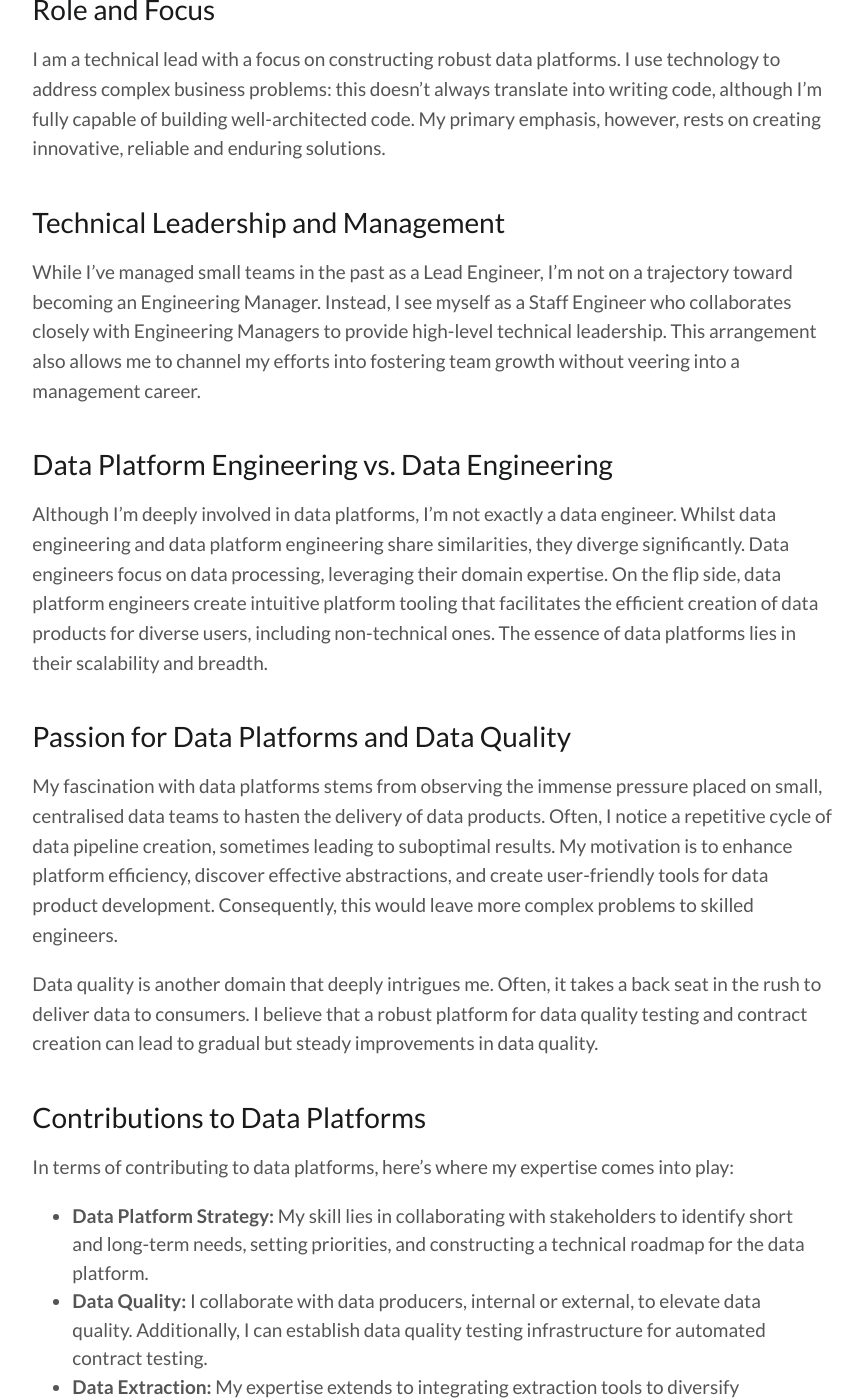
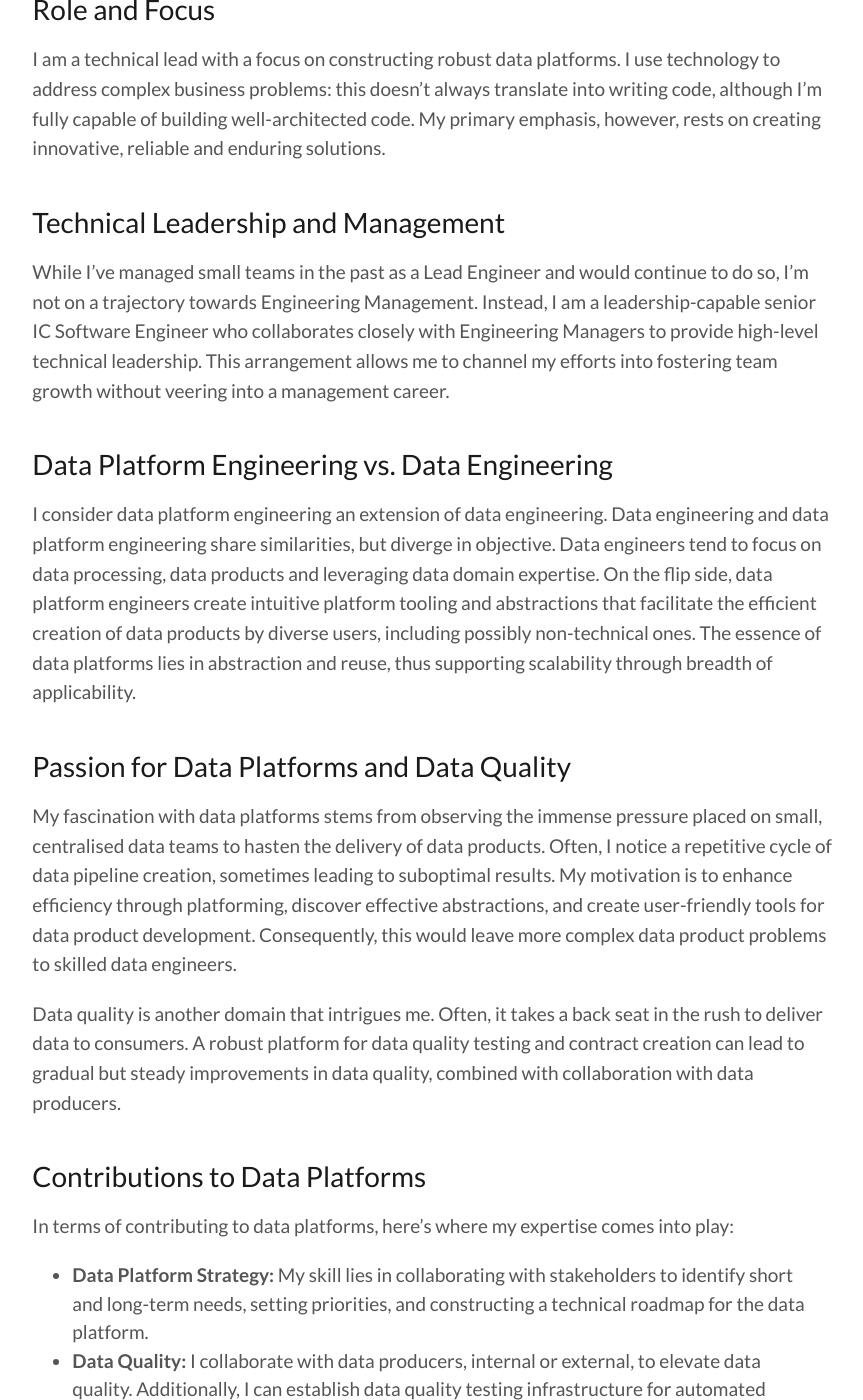
Before and after one commit to spiritedtechie/spiritedtechie.com, a Jekyll site: the page built from collections/_posts/2023-08-24-need-a-data-platform-tech-lead.md, in a window 1280 px wide and 1400 px high, scrolled down 1419 px. Shown: the whole window, without its empty margins (206-1069 px from the left). Built offline with Jekyll 4.4.1, drawn with Linux system fonts in a browser that asks for light colours; nearby versions of some CDN libraries; comment, search, counter and statistics services are not loaded; some of the changed text lies outside the part shown.

Commit message:
Tweaks to blog post on profile

```diff
--- a/collections/_posts/2023-08-24-need-a-data-platform-tech-lead.md
+++ b/collections/_posts/2023-08-24-need-a-data-platform-tech-lead.md
@@ -20,17 +20,17 @@ I am a technical lead with a focus on constructing robust data platforms. I use
 
 ## Technical Leadership and Management
 
-While I've managed small teams in the past as a Lead Engineer, I'm not on a trajectory toward becoming an Engineering Manager. Instead, I see myself as a Staff Engineer who collaborates closely with Engineering Managers to provide high-level technical leadership. This arrangement also allows me to channel my efforts into fostering team growth without veering into a management career.
+While I've managed small teams in the past as a Lead Engineer and would continue to do so, I'm not on a trajectory towards Engineering Management. Instead, I am a leadership-capable senior IC Software Engineer who collaborates closely with Engineering Managers to provide high-level technical leadership. This arrangement allows me to channel my efforts into fostering team growth without veering into a management career.
 
 ## Data Platform Engineering vs. Data Engineering
 
-Although I'm deeply involved in data platforms, I'm not exactly a data engineer. Whilst data engineering and data platform engineering share similarities, they diverge significantly. Data engineers focus on data processing, leveraging their domain expertise. On the flip side, data platform engineers create intuitive platform tooling that facilitates the efficient creation of data products for diverse users, including non-technical ones. The essence of data platforms lies in their scalability and breadth.
+I consider data platform engineering an extension of data engineering. Data engineering and data platform engineering share similarities, but diverge in objective. Data engineers tend to focus on data processing, data products and leveraging data domain expertise. On the flip side, data platform engineers create intuitive platform tooling and abstractions that facilitate the efficient creation of data products by diverse users, including possibly non-technical ones. The essence of data platforms lies in abstraction and reuse, thus supporting scalability through breadth of applicability.
 
 ## Passion for Data Platforms and Data Quality
 
-My fascination with data platforms stems from observing the immense pressure placed on small, centralised data teams to hasten the delivery of data products. Often, I notice a repetitive cycle of data pipeline creation, sometimes leading to suboptimal results. My motivation is to enhance platform efficiency, discover effective abstractions, and create user-friendly tools for data product development. Consequently, this would leave more complex problems to skilled engineers.
+My fascination with data platforms stems from observing the immense pressure placed on small, centralised data teams to hasten the delivery of data products. Often, I notice a repetitive cycle of data pipeline creation, sometimes leading to suboptimal results. My motivation is to enhance efficiency through platforming, discover effective abstractions, and create user-friendly tools for data product development. Consequently, this would leave more complex data product problems to skilled data engineers.
 
-Data quality is another domain that deeply intrigues me. Often, it takes a back seat in the rush to deliver data to consumers. I  believe that a robust platform for data quality testing and contract creation can lead to gradual but steady improvements in data quality.
+Data quality is another domain that intrigues me. Often, it takes a back seat in the rush to deliver data to consumers. A robust platform for data quality testing and contract creation can lead to gradual but steady improvements in data quality, combined with collaboration with data producers.
 
 ## Contributions to Data Platforms
 
@@ -38,11 +38,12 @@ In terms of contributing to data platforms, here's where my expertise comes into
 
 - **Data Platform Strategy:** My skill lies in collaborating with stakeholders to identify short and long-term needs, setting priorities, and constructing a technical roadmap for the data platform.
 - **Data Quality:** I collaborate with data producers, internal or external, to elevate data quality. Additionally, I can establish data quality testing infrastructure for automated contract testing.
-- **Data Extraction:** My expertise extends to integrating extraction tools to diversify available data sources in the warehouse. I can also create scalable infrastructure for managing large data volumes.
+- **Data Extraction:** My expertise extends to integrating extraction tools to diversify available data sources. I can also create scalable infrastructure for managing the ingestion of large data volumes.
+- **Data Orchestration:** I have experience setting up orchestration systems for complex processing flows, with simple-to-use dashboarding and integration to metadata and lineage systems.
 - **Data Transformation:** I enjoy identifying opportunities for abstraction and reusing transformation logic. I'm also skilled in crafting tools that empower less technical users to undertake transformations.
-- **Data Lake/Warehouse:** My proficiency covers planning and constructing scalable data warehouses or data lakes. I can determine optimal data structures, and formats, and configure role-based access patterns.
-- **Semantic Layer:** I possess the capability to develop or integrate tools for defining business metrics from centralised data. Moreover, I can establish shared models for organisation-wide metric definitions.
-- **Infrastructure:** Each of these components requires robust infrastructure. I can manage and maintain this infrastructure, ensuring it meets SLAs.
+- **Data Lake/Warehouse:** My proficiency covers planning and constructing scalable data warehouses or lakes. I can determine optimal data structures/formats, and configure security.
+- **Semantic Layer:** I can develop or integrate tools for defining business metrics from centralised data. Moreover, I can establish shared models for organisation-wide metric definitions.
+- **Infrastructure:** The above requires robust infrastructure and monitoring. I can manage and maintain this operational aspect, ensuring SLAs are defined and met.
 
 ## Unique Contributions and Attributes
 
@@ -50,21 +51,22 @@ Ultimately, what sets me apart are the following attributes:
 
 - **Strategic Thinking:** I excel at crafting a technical vision aligned with overarching strategic business objectives, ensuring present efforts align with future goals.
 - **Iterative Delivery:** While future alignment is crucial, I'm also skilled at challenging unnecessary complexities and charting incremental pathways to success.
-- **Commercial Focus:** My commitment extends to assessing the business value of every endeavour, and seeking clarity on outcomes and impact.
+- **Commercial Focus:** My commitment extends to assessing the business value of every endeavour and seeking clarity on outcomes and impact.
 - **Empathetic Leadership:** Understanding the pain points of all stakeholders, including engineers, is a priority. I help design solutions that prompt action from all involved.
 - **Cultivating Growth:** I'm dedicated to nurturing teams through mentorship and delegation, elevating the technical prowess of the collective.
 
 ## Concrete Example
 
-Let me provide an example from my tenure at LandTech. Here, I spearheaded the development of a data platform that transformed the integration of geometric datasets into application products. This initiative significantly accelerated data product delivery from several weeks to a matter of days, securing considerable recurring revenue for the company. The journey unfolded as follows:
+Let me provide an example from my tenure at LandTech. Here, I spearheaded the development of a data platform that transformed the integration of geometric datasets into application products. This initiative significantly accelerated data product delivery from several weeks to days, securing considerable recurring revenue for the company and empowering experimentation. Alongside my team, the journey unfolded as follows:
 
 - **Architectural Vision:** I led efforts to shape a robust architectural vision, harmonising the efforts of three engineering teams and aligning technical roadmaps.
 - **Stakeholder Engagement:** Through collaboration with data product managers and analysts, I gained insights into strategic goals, and pain points, establishing an incrementally deliverable platform roadmap.
-- **Unified Data Model:** Created a unified data model accommodating multiple datasets.
-- **Data Quality Infrastructure:** I introduced a low-code testing infrastructure, bolstering data test creation and ensuring effective reporting.
-- **Transform Layer Efficiency:** Defined reusable components within the transform layer, eliminating redundancy in transform code, and enabling streamlined additions of new datasets.
-- **Strategic Reuse:** To expedite the development of the data model and data access APIs, I identified and revamped an existing area of the system.
-- **Buy Over Build Cost Effectiveness:** Led removal of a custom-built data capture tool for an open-source alternative, reducing engineering cost and maintenance.
-- **Team Growth:** I built a platform team from the ground up, coaching a senior engineer to a technical lead position and growing an engineer to a senior engineer.
+- **Orchestration Platform:** I championed and installed a data workflow orchestration tool (Prefect) that incrementally replaced all core custom-scripted workflows.
+- **Unified Data Model:** I created a unified data model accommodating multiple geometric datasets (PostGIS), devising a partitioning strategy for data to support scale.
+- **Data Quality Infrastructure:** I introduced a low-code data testing infrastructure (DBT), bolstering data quality and laying the infrastructure for automated data quality reporting to data producers.
+- **Transform Layer Efficiency:** I defined reusable components within a transform layer (DBT), eliminating redundancy in transform logic, and enabling streamlined additions of new datasets.
+- **Strategic Reuse:** To expedite the development of the data model and data access APIs, I identified and revamped an existing system.
+- **Buy Over Build Cost Effectiveness:** I led the removal of a custom-built data capture (geometry tracing) tool for an open-source alternative (QGIS), reducing engineering cost and maintenance.
+- **Team Growth:** I built a platform team from the ground up, coaching a senior engineer to a technical lead position and growing an engineer to a senior engineer. I was also actively part of hiring engineers in the department, my peers and senior leadership roles.
 
 This example encapsulates my approach and my commitment to engineering impactful solutions.
```
